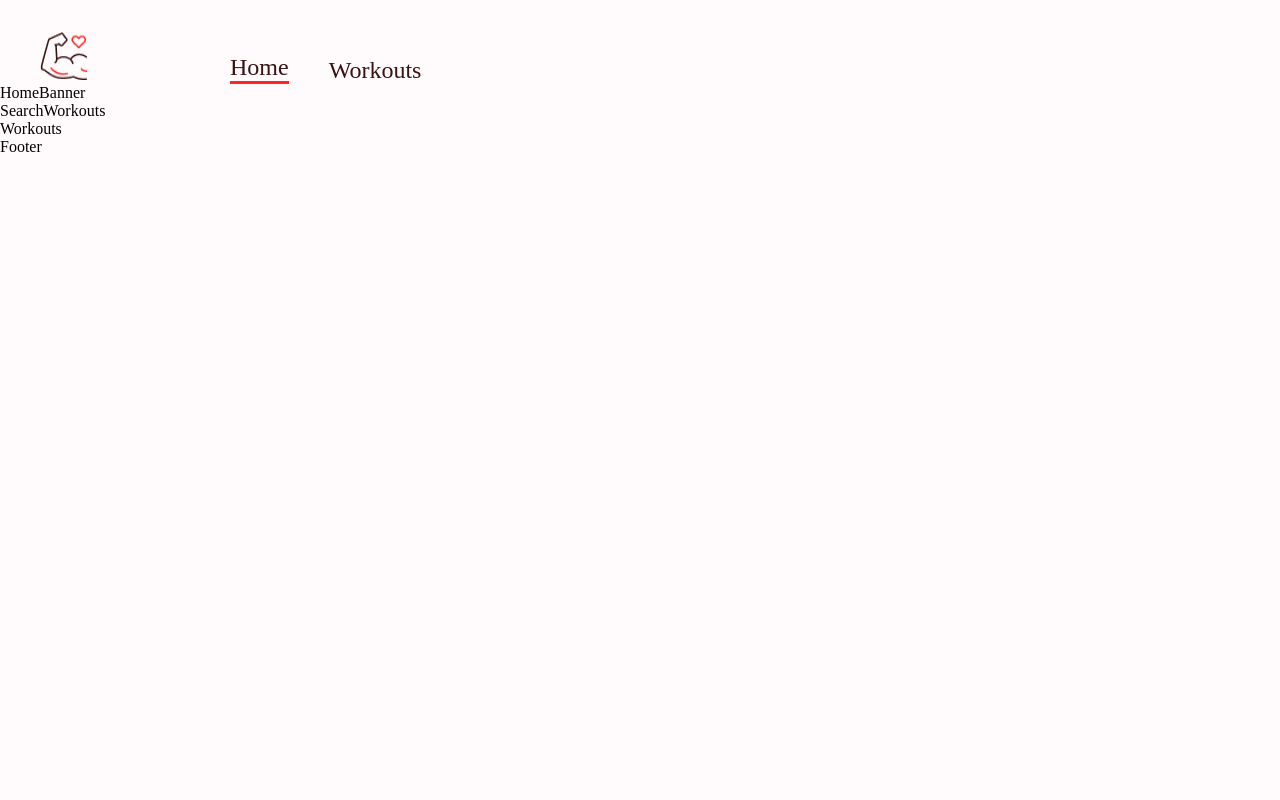
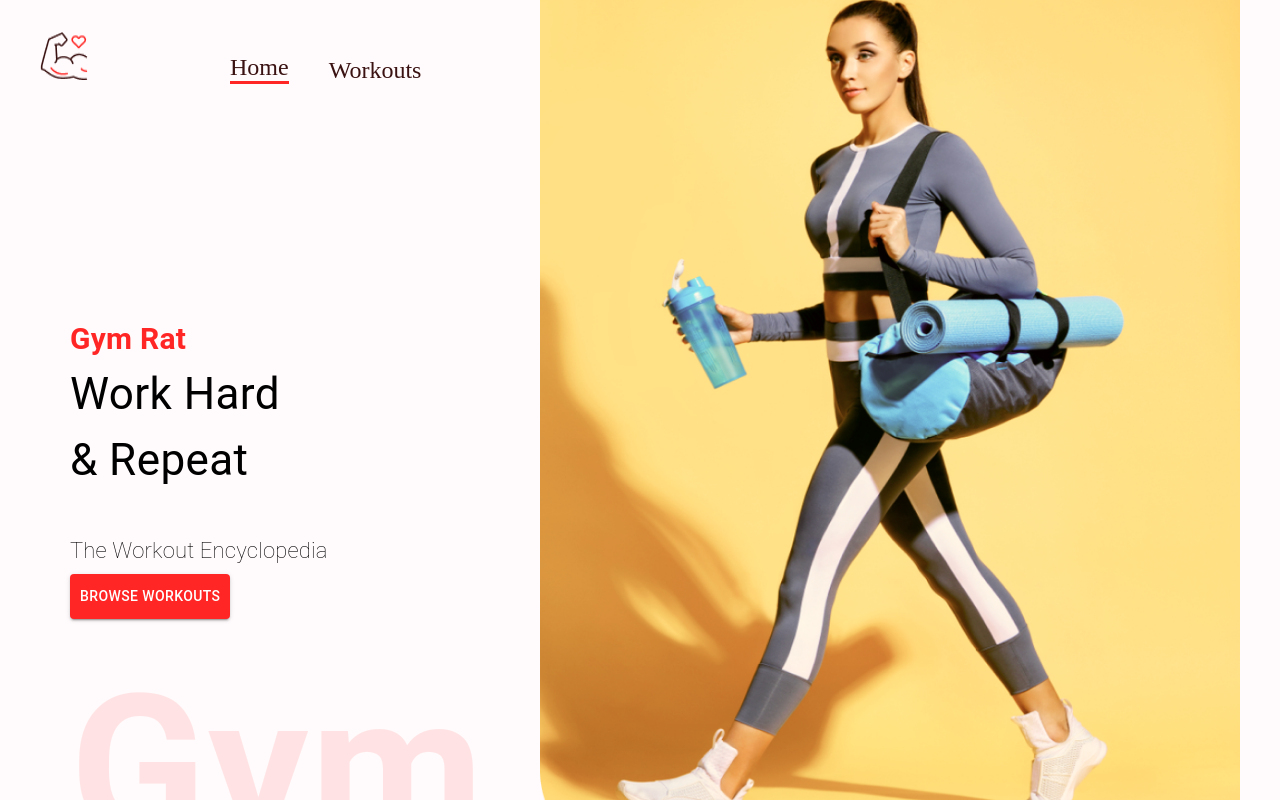
Before and after one commit to coding-neophyte/gym-rat, a React (Create React App) app: page / in a window 1280 px wide. Shown: the top 800 px of the page. Built offline with nearby package versions, Linux system fonts and the light colour scheme.

Commit message:
finishing banner component with mui styling

```diff
--- a/src/App.css
+++ b/src/App.css
@@ -9,3 +9,12 @@ body {
   box-sizing: border-box;
 
 }
+
+.banner{
+  position: absolute;
+  right: 40px;
+  top: 0px;
+  width: 700px;
+  height: 900px;
+  margin-top: -330px;
+}
--- a/src/components/HomeBanner.js
+++ b/src/components/HomeBanner.js
@@ -1,9 +1,52 @@
-import React from 'react'
+import React from 'react';
+import { Box, Stack, Typography, Button } from '@mui/material';
+import BannerImg from '../assets/banner.png';
 
 const HomeBanner = () => {
   return (
-    <div>HomeBanner</div>
-  )
-}
+    <Box
+      sx={{ marginTop: { lg: '212px', sm: '70px' }, ml: { sm: '50px' } }}
+      position="relative"
+      p="20px"
+    >
+      <Typography color="#ff2625" fontWeight="600" fontSize="30px">
+        Gym Rat
+      </Typography>
+      <Typography
+        fontWeight="700px"
+        sx={{ fontSize: { lg: '44px', sm: '40px' } }}
+        mb={5}
+      >
+        Work Hard <br />& Repeat
+      </Typography>
+      <Typography
+        fontSize="22px"
+        lineHeight="35px"
+        marginBottom="6px"
+        fontWeight={200}
+      >
+        The Workout Encyclopedia
+      </Typography>
+      <Button
+        variant="contained"
+        href="#workouts"
+        color="error"
+        mb={4}
+        sx={{ backgroundColor: '#ff2625', padding: '10px' }}
+      >
+        Browse Workouts
+      </Button>
+      <Typography
+        fontWeight={600}
+        color={'#ff2625'}
+        sx={{ opacity: 0.1, display: { lg: 'block', sm: 'none' } }}
+        fontSize={200}
+      >
+        Gym Rat
+      </Typography>
+      <img src={BannerImg} alt="banner" className="banner" />
+    </Box>
+  );
+};
 
-export default HomeBanner
+export default HomeBanner;
```
